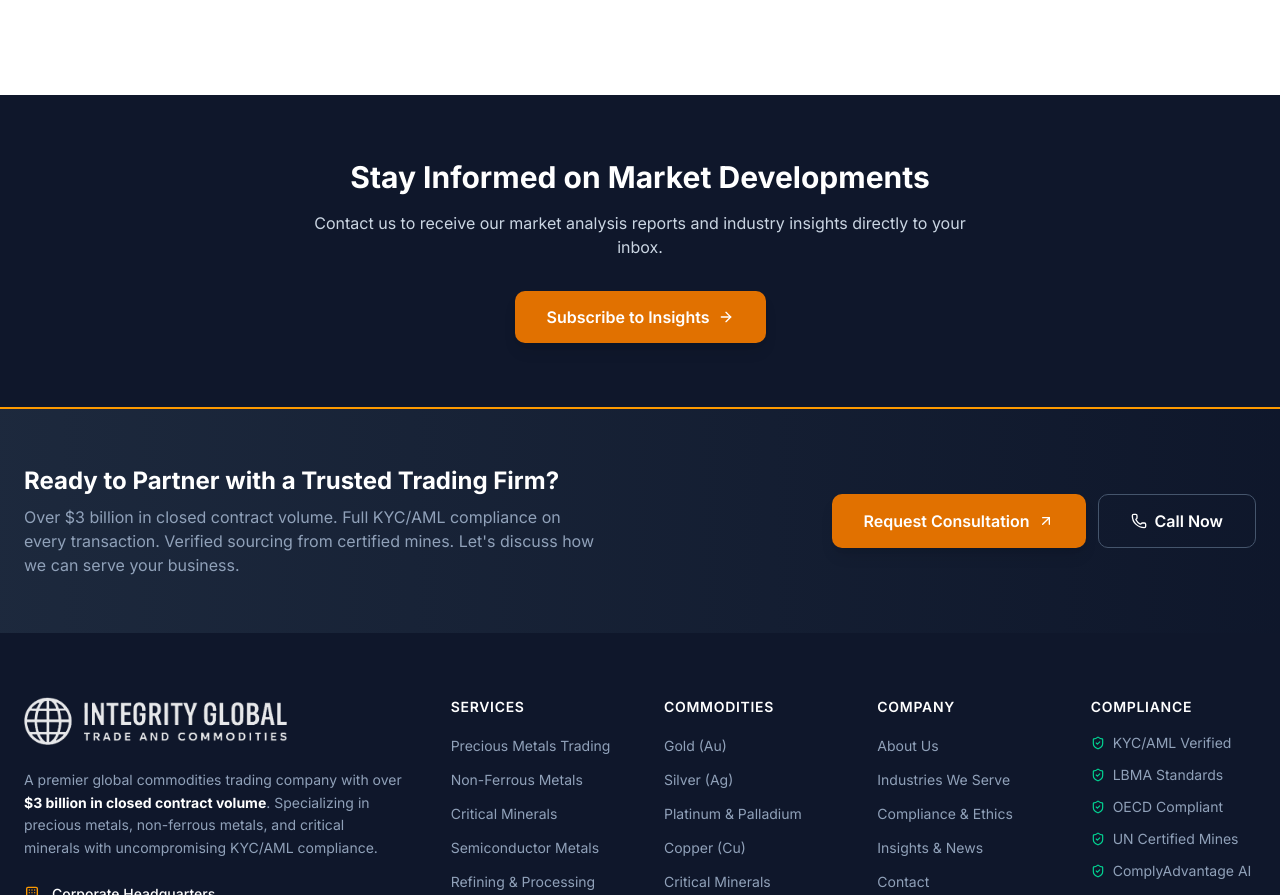
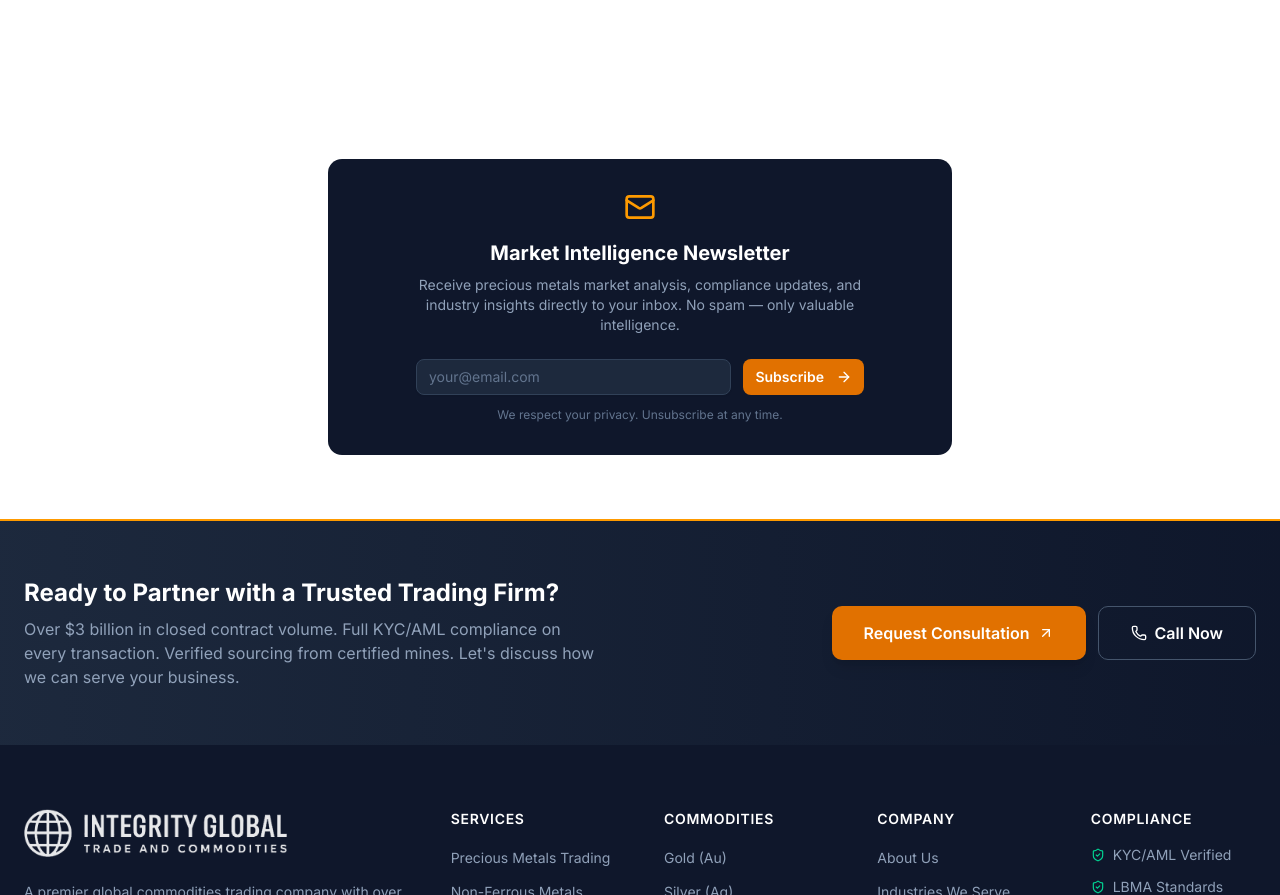
Before and after one commit to FacelessMedia/integrity-global-trade, a Next.js app: page /insights in a window 1280 px wide. Shown: the part 2736-3631 px from the top of the page. Built offline with nearby package versions, Linux system fonts and the light colour scheme; no server answers; a web font is replaced by a local one.

Commit message:
100 improvements batch 15: Newsletter signup component, focus styles, accessibility CSS

```diff
--- a/src/app/insights/page.tsx
+++ b/src/app/insights/page.tsx
@@ -1,9 +1,10 @@
 import type { Metadata } from "next";
 import Link from "next/link";
-import { ArrowRight, Calendar, Clock, Tag } from "lucide-react";
+import { Calendar, Clock, Tag } from "lucide-react";
 import { SITE_CONFIG } from "@/lib/constants";
 import { BLOG_POSTS } from "@/lib/blog-posts";
 import { BreadcrumbJsonLd } from "@/lib/structured-data";
+import { NewsletterSignup } from "@/components/common/NewsletterSignup";
 
 export const metadata: Metadata = {
   title: "Insights & News",
@@ -98,22 +99,10 @@ export default function InsightsPage() {
         </div>
       </section>
 
-      {/* CTA */}
-      <section className="py-16 bg-slate-900">
-        <div className="container mx-auto px-6 text-center">
-          <h2 className="text-3xl font-bold text-white mb-4">
-            Stay Informed on Market Developments
-          </h2>
-          <p className="text-slate-300 max-w-2xl mx-auto mb-8">
-            Contact us to receive our market analysis reports and industry insights
-            directly to your inbox.
-          </p>
-          <Link
-            href="/contact"
-            className="inline-flex items-center gap-2 bg-amber-600 hover:bg-amber-700 text-white font-semibold px-8 py-3.5 rounded-lg transition-colors shadow-lg"
-          >
-            Subscribe to Insights <ArrowRight className="h-4 w-4" />
-          </Link>
+      {/* Newsletter Signup — Item #92 */}
+      <section className="py-16 bg-white">
+        <div className="container mx-auto px-6 max-w-2xl">
+          <NewsletterSignup />
         </div>
       </section>
     </>
--- /dev/null
+++ b/src/components/common/NewsletterSignup.tsx
@@ -0,0 +1,55 @@
+"use client";
+
+import { useState } from "react";
+import { Mail, CheckCircle, ArrowRight } from "lucide-react";
+import { Button } from "@/components/ui/button";
+import { Input } from "@/components/ui/input";
+
+export function NewsletterSignup() {
+  const [email, setEmail] = useState("");
+  const [submitted, setSubmitted] = useState(false);
+
+  const handleSubmit = (e: React.FormEvent) => {
+    e.preventDefault();
+    if (email) setSubmitted(true);
+  };
+
+  if (submitted) {
+    return (
+      <div className="bg-emerald-50 rounded-xl p-8 border border-emerald-200 text-center">
+        <CheckCircle className="h-8 w-8 text-emerald-600 mx-auto mb-3" />
+        <h3 className="font-bold text-slate-900 mb-1">Subscribed</h3>
+        <p className="text-sm text-slate-600">
+          Thank you for subscribing. You&apos;ll receive our market insights and industry analysis.
+        </p>
+      </div>
+    );
+  }
+
+  return (
+    <div className="bg-slate-900 rounded-xl p-8 text-center">
+      <Mail className="h-8 w-8 text-amber-500 mx-auto mb-4" />
+      <h3 className="text-xl font-bold text-white mb-2">Market Intelligence Newsletter</h3>
+      <p className="text-sm text-slate-400 mb-6 max-w-md mx-auto">
+        Receive precious metals market analysis, compliance updates, and industry insights
+        directly to your inbox. No spam — only valuable intelligence.
+      </p>
+      <form onSubmit={handleSubmit} className="flex gap-3 max-w-md mx-auto">
+        <Input
+          type="email"
+          required
+          placeholder="your@email.com"
+          value={email}
+          onChange={(e) => setEmail(e.target.value)}
+          className="bg-slate-800 border-slate-700 text-white placeholder:text-slate-500"
+        />
+        <Button type="submit" className="bg-amber-600 hover:bg-amber-700 text-white font-semibold shrink-0">
+          Subscribe <ArrowRight className="ml-1 h-4 w-4" />
+        </Button>
+      </form>
+      <p className="text-xs text-slate-500 mt-3">
+        We respect your privacy. Unsubscribe at any time.
+      </p>
+    </div>
+  );
+}
```
